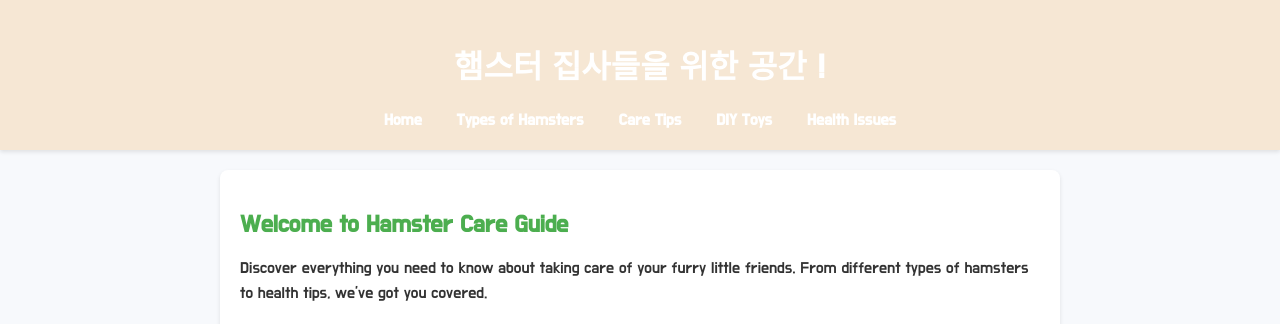
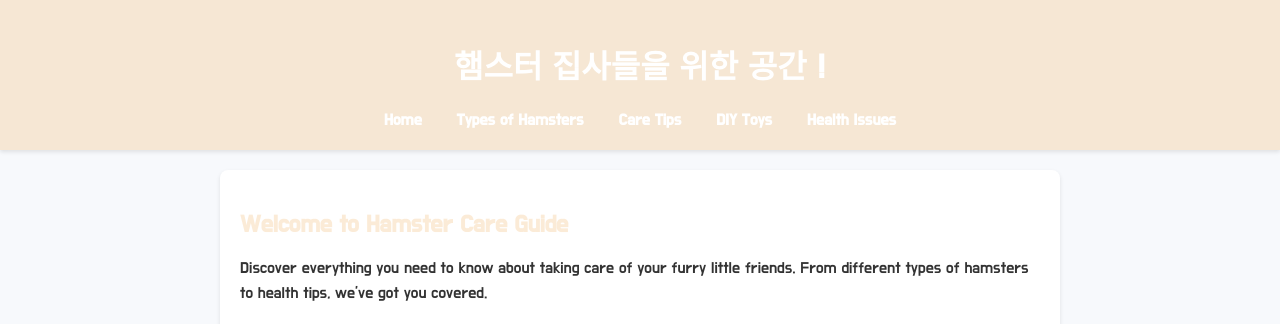
Before and after one commit to gonigonigonigoni/seyom, a plain HTML site: page index.html in a window 1280 px wide. Shown: the top 324 px of the page. Drawn offline with Linux system fonts and the light colour scheme.

Commit message:
바뀌라고

```diff
--- a/styles.css
+++ b/styles.css
@@ -48,7 +48,7 @@ main {
 }
 
 main h2 {
-    color: hsl(122, 39%, 49%);
+    color: hsla(34, 84%, 62%, 0.226);
     font-size: 24px;
     margin-bottom: 10px;
 }
```
